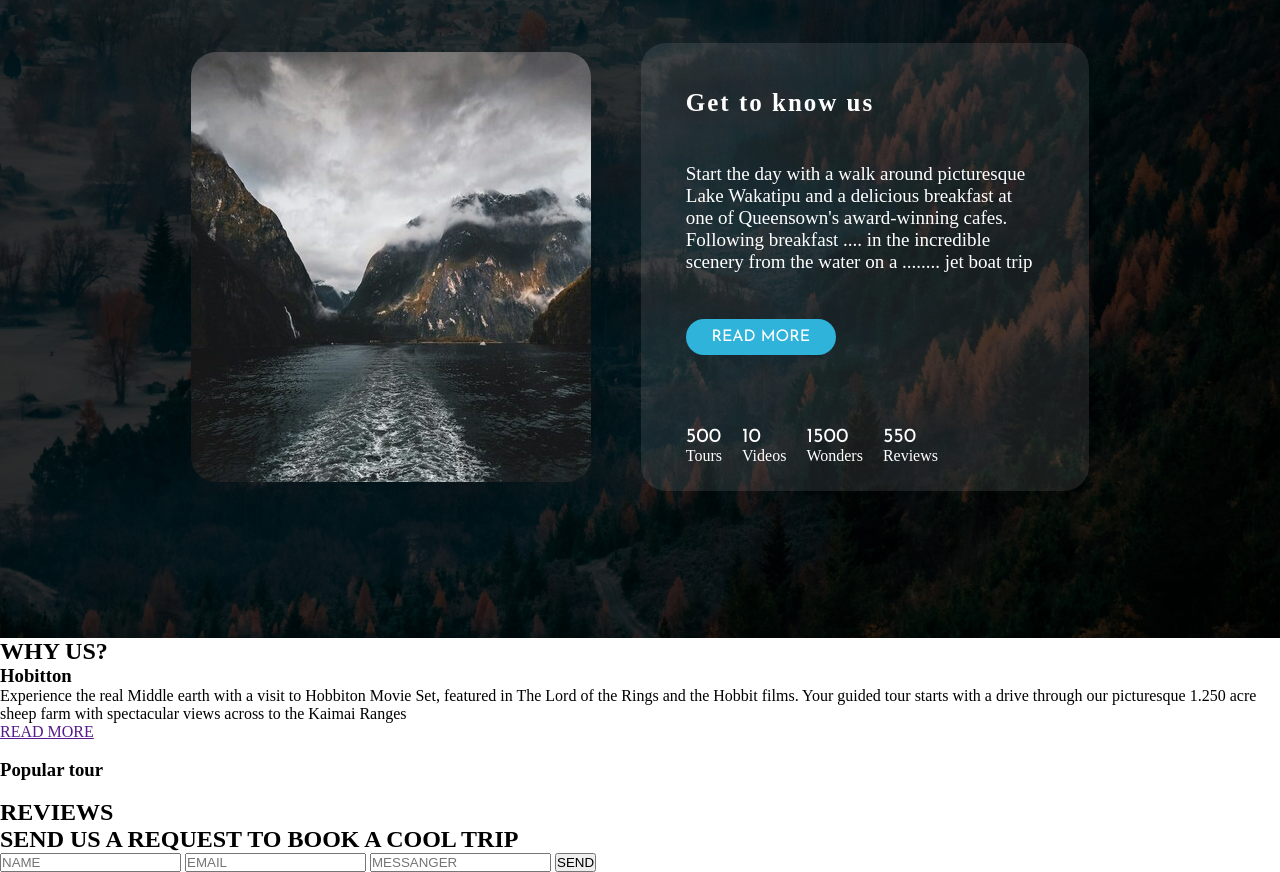
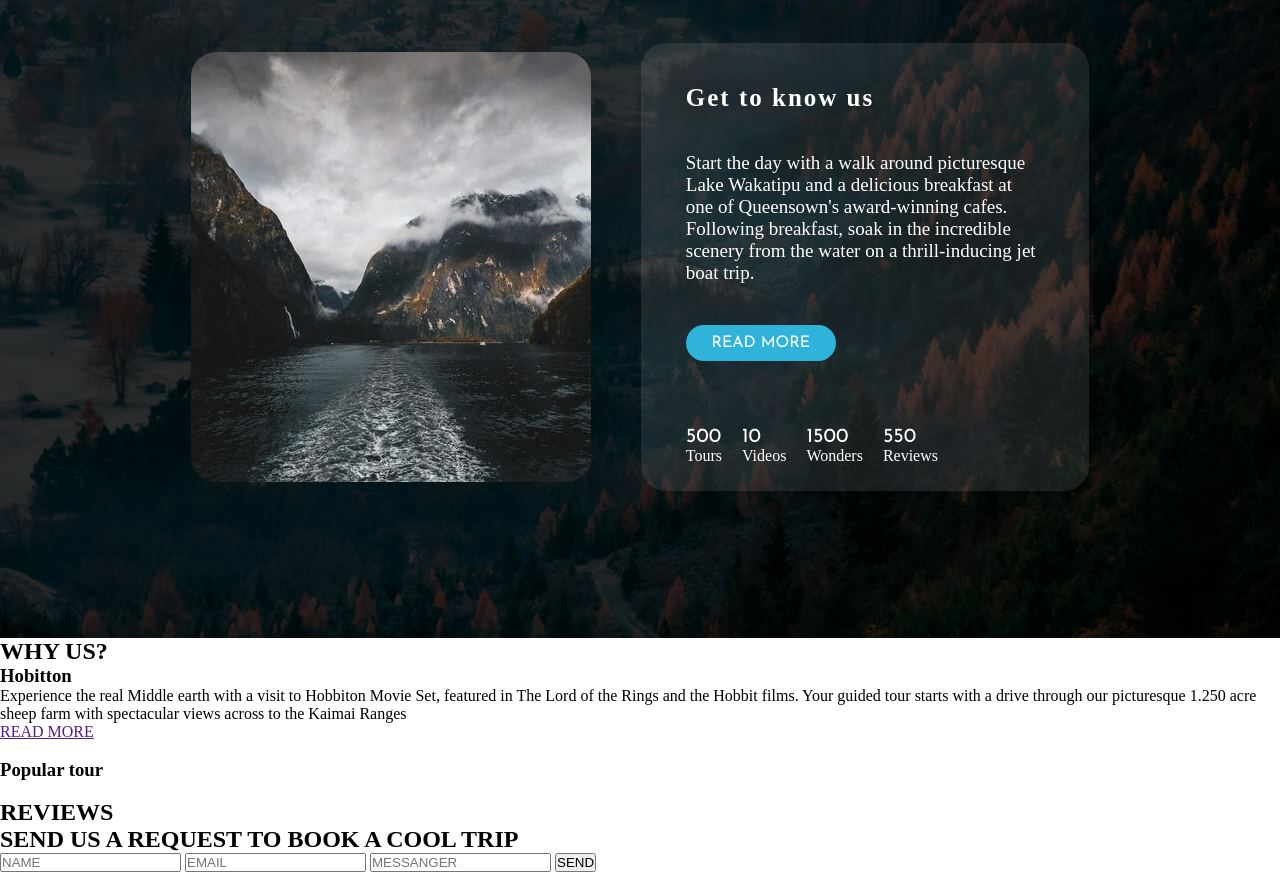
Before and after one commit to Iara3/personal-project-1, a plain HTML site: page index.html in a window 1280 px wide. Shown: the part 1762-2634 px from the top of the page. Drawn offline with Linux system fonts and the light colour scheme; a web font is replaced by a local one.

Commit message:
Agregué palabras al texto de about us

```diff
--- a/index.html
+++ b/index.html
@@ -113,7 +113,7 @@
 
                     <article>
                         <h3>Get to know us</h3>
-                        <p>Start the day with a walk around picturesque Lake Wakatipu and a delicious breakfast at one of Queensown's award-winning cafes. Following breakfast .... in the incredible scenery from the water on a ........ jet boat trip</p>
+                        <p>Start the day with a walk around picturesque Lake Wakatipu and a delicious breakfast at one of Queensown's award-winning cafes. Following breakfast, soak in the incredible scenery from the water on a thrill-inducing jet boat trip.</p>
                         <a href="">READ MORE</a>
                     </article>
 
```
